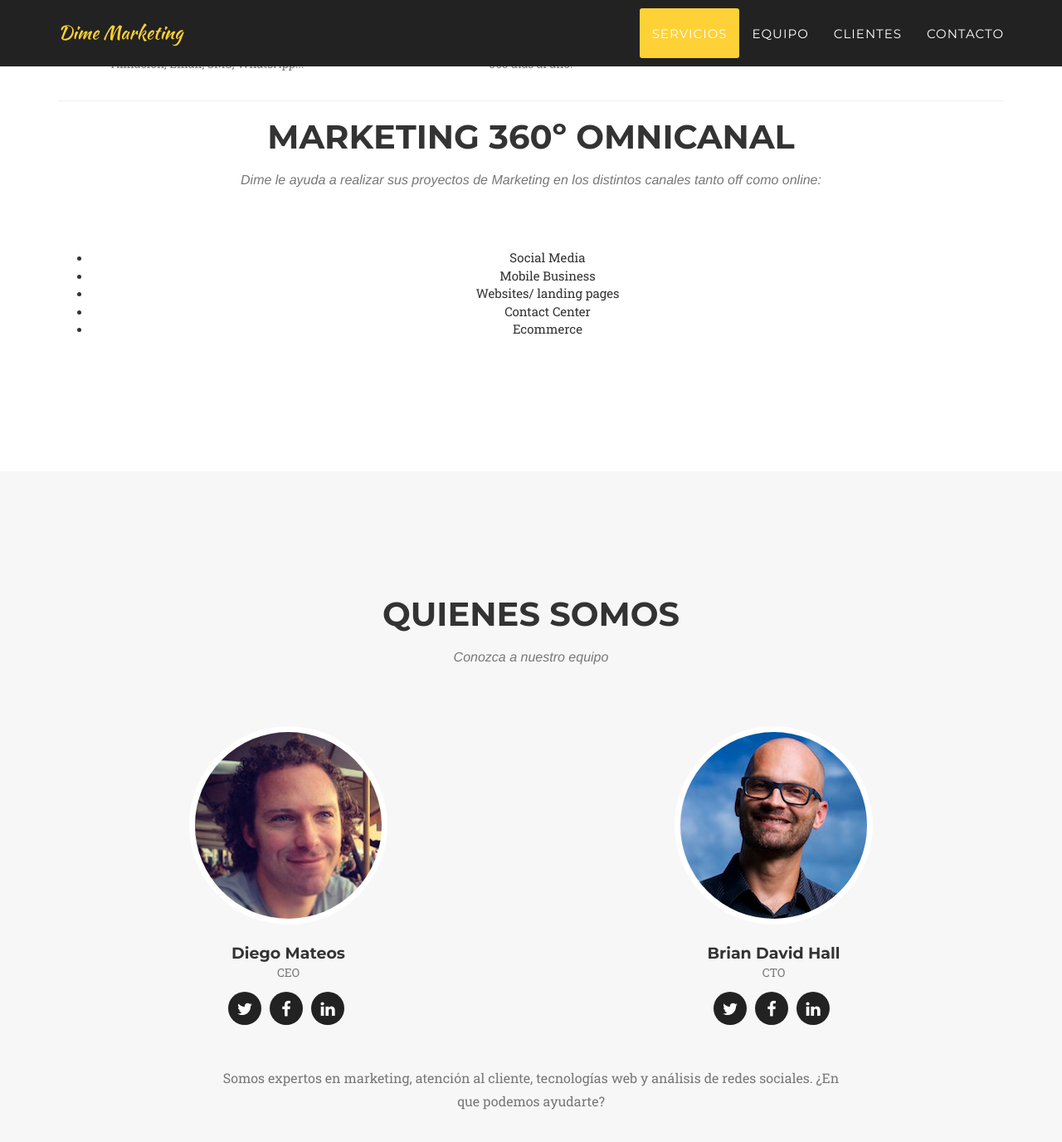
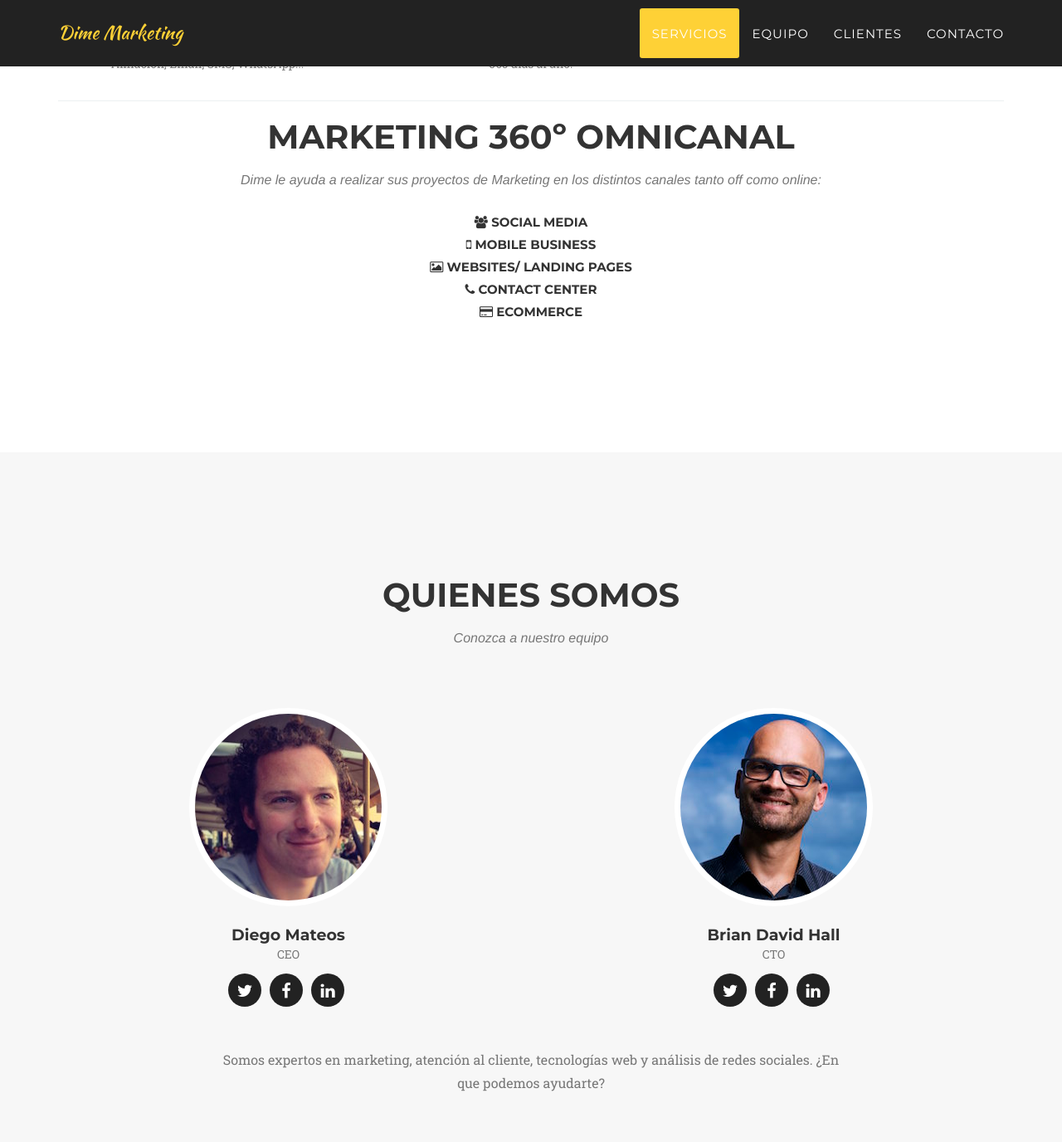
Before and after one commit to dimemarketing/dimemarketing.github.io, a Jekyll site: the page built from index.html, in a window 1280 px wide and 1400 px high, scrolled down 1294 px. Shown: the top 1376 px of the window at 83% size. Built offline with Jekyll 4.4.1, drawn with Linux system fonts in a browser that asks for light colours; some web fonts are replaced.

Commit message:
using icons for second list of services

```diff
--- a/_includes/services.html
+++ b/_includes/services.html
@@ -37,14 +37,12 @@
 	<div class="row">
 		<div class="col-lg-12 text-center">
 			<h2 class="section-heading">Marketing 360º Omnicanal</h2>
-			<h3 class="section-subheading text-muted">Dime le ayuda a realizar sus proyectos de Marketing en los distintos canales tanto off como online:</h3>
-			<ul>
-				<li>Social Media</li>
-				<li>Mobile Business</li>
-				<li>Websites/ landing pages</li>
-				<li>Contact Center</li>
-				<li>Ecommerce</li>
-			</ul>
+			<h3 class="section-subheading-short-bottom-margin text-muted">Dime le ayuda a realizar sus proyectos de Marketing en los distintos canales tanto off como online:</h3>
+			<h5><i class="fa fa-users"></i> Social Media</h5>
+			<h5><i class="fa fa-mobile"></i> Mobile Business</h5>
+			<h5><i class="fa fa-image"></i> Websites/ landing pages</h5>
+			<h5><i class="fa fa-phone"></i> Contact Center</h5>
+			<h5><i class="fa fa-credit-card"></i> Ecommerce</h5>
 
 		</div>
 	</div> <!-- row -->
```
Also changed, not shown: _includes/css/agency.css (+9 -0 lines).
